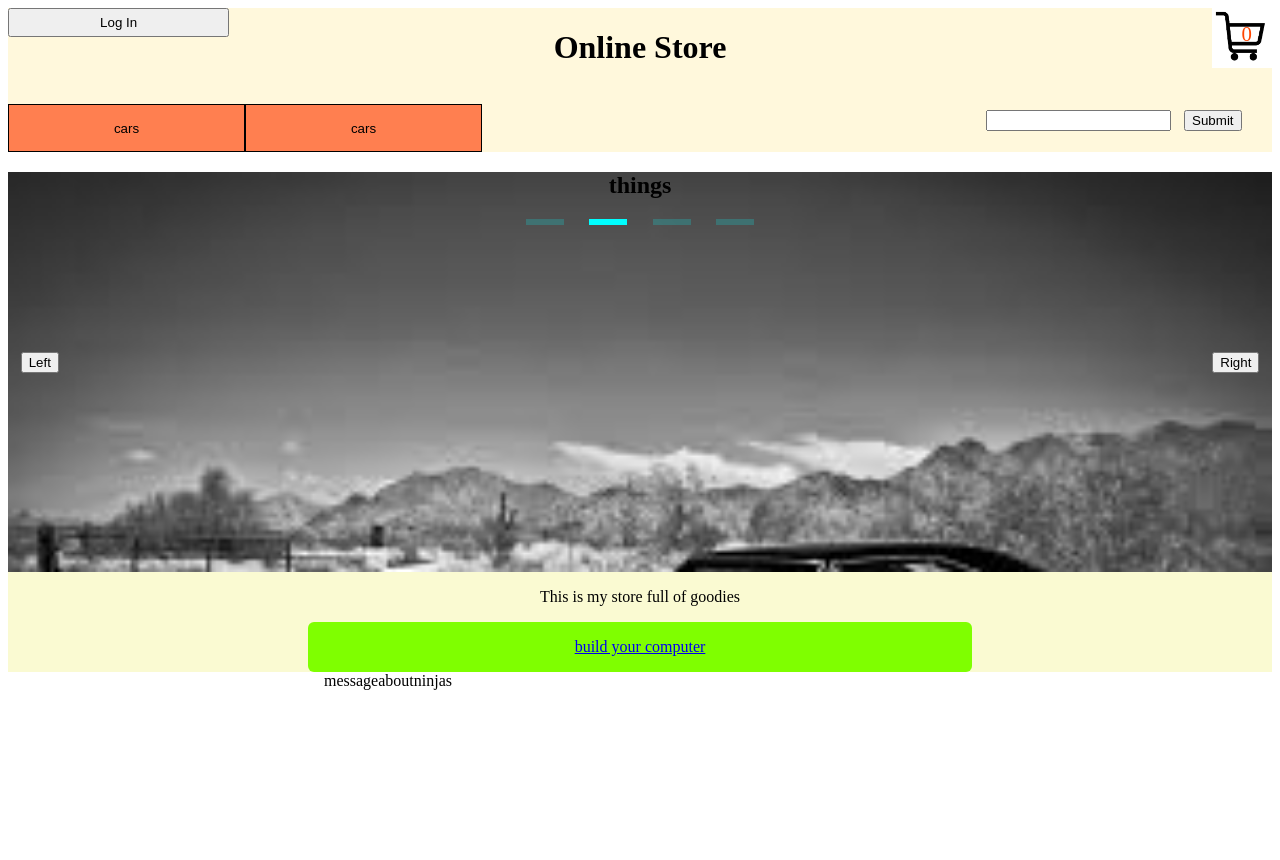
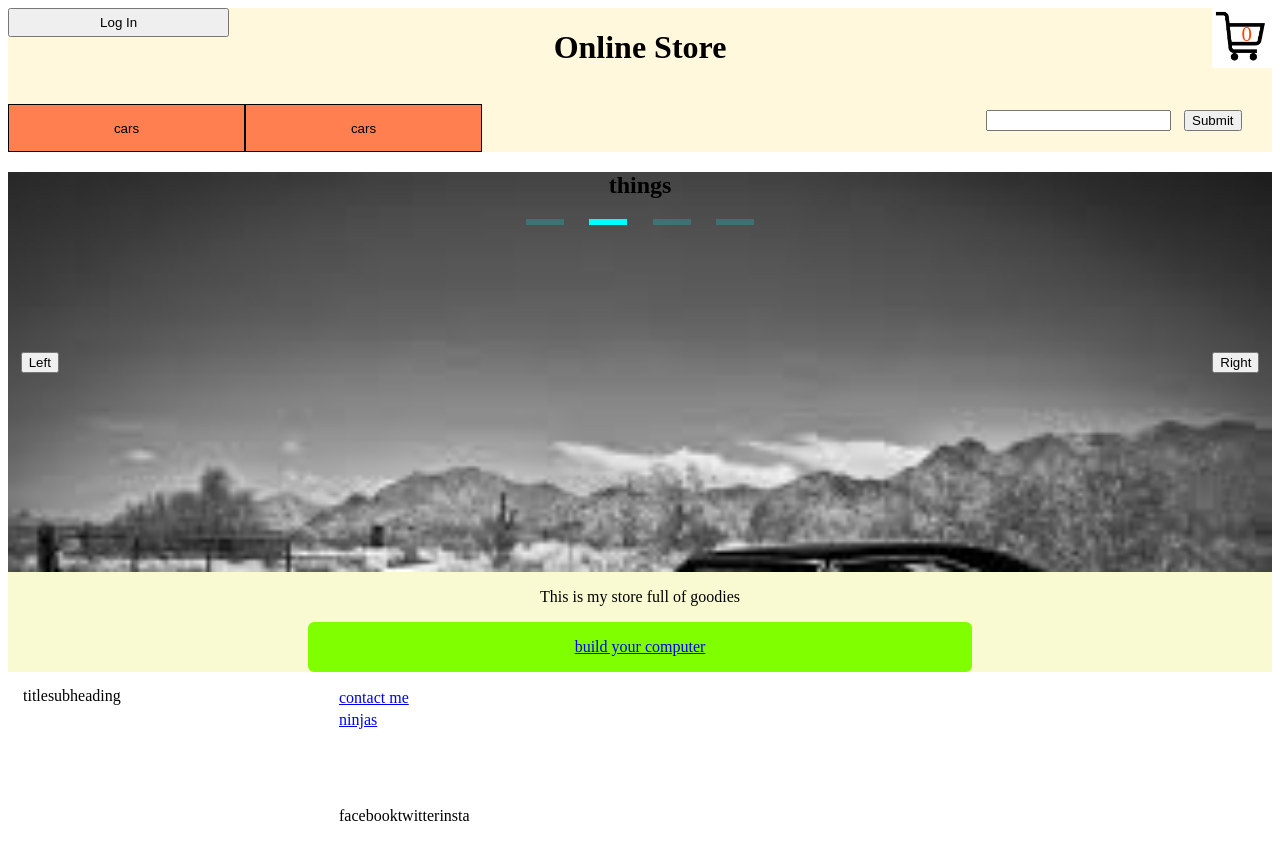
Before and after one commit to DanielHall-Eardley/online_store, a Vue app: page / in a window 1280 px wide. Shown: the top 860 px of the page. Built offline with nearby package versions, Linux system fonts and the light colour scheme.

Commit message:
Feb 2 2019

```diff
--- a/src/components/Cart.vue
+++ b/src/components/Cart.vue
@@ -9,7 +9,7 @@
   export default{
     computed:{
       itemCount: function(){
-        return this.$store.state.customer.itemCount
+        return this.$store.state.customer.customer.itemCount
       }
     },
     methods: {
--- a/src/components/Footer.vue
+++ b/src/components/Footer.vue
@@ -1,13 +1,13 @@
 <template>
   <div id='footer-container'>
     <div id="custom-content-container">
-
+      <span class='custom-content' v-for='content in footerData.customContent'>{{content}}</span>
     </div>
     <div id="links-container">
-      <a v-for="link in footerData.links">{{link}}</a>
+      <a :href='link.url' class="link" v-for="link in footerData.links">{{link.name}}</a>
     </div>
     <div id="logo-copyright-container">
-
+      <span class='logo-copyright' v-for='logos in footerData.logos'>{{logos}}</span>
     </div>
   </div>
 </template>
@@ -16,7 +16,7 @@
   export default {
     computed:{
       footerData(){
-        return this.$store.state.footerData
+        return this.$store.state.shopConfig.footerData
       }
     }
   }
@@ -28,4 +28,25 @@
     grid-template-columns: 1fr 3fr;
     grid-template-rows: minmax(15vh, auto) 10vh;
   }
+  #custom-content-container{
+    grid-column: 1/2;
+    grid-row: 1/3;
+    padding: 15px;
+  }
+  #links-container{
+    display:flex;
+    flex-direction: column;
+    grid-column: 2/3;
+    grid-row: 1/2;
+    padding: 15px;
+  }
+  #logo-copyright-container{
+    grid-column: 2/3;
+    grid-row: 2/3;
+    padding: 15px;
+  }
+  .link{
+    margin-bottom: 2px;
+    margin-top: 2px;
+  }
 </style>
--- a/src/components/Login.vue
+++ b/src/components/Login.vue
@@ -9,7 +9,7 @@
   export default{
     computed: {
       customer:function(){
-      return this.$store.state.customer
+      return this.$store.state.customer.customer
       }
     },
     methods:{
--- a/src/components/Menu.vue
+++ b/src/components/Menu.vue
@@ -25,7 +25,7 @@
   export default{
     computed: {
       menus: function(){
-        return this.$store.state.menus
+        return this.$store.state.shopConfig.menus
       }
     },
     methods: {
--- a/src/components/StoreDescription.vue
+++ b/src/components/StoreDescription.vue
@@ -6,7 +6,7 @@
 export default {
     computed:{
         storeDesc(){
-            return this.$store.state.storeDescription
+            return this.$store.state.shopConfig.storeDescription
         }
     },
     created: function getDescription(){
--- /dev/null
+++ b/src/stateModules/customerState.js
@@ -0,0 +1,26 @@
+let customer = {
+    state: {
+        customer: {
+            name: "Daniel",
+            email: "",
+            address: "",
+            itemCount: 0,
+            loggedIn: true,
+        }
+    },
+    mutations: {
+        addItem: state => {
+            state.itemCount += 1
+        }
+    },
+    actions: {
+        addItem: context => {
+            context.commit("addItem")
+        }
+    },
+    getters: {
+
+    }
+}
+
+export default customer
--- /dev/null
+++ b/src/stateModules/productState.js
@@ -0,0 +1,23 @@
+let products = {
+    state: {
+        customProduct: {
+            name: "build your computer",
+            steps: [
+                {
+                    options: []
+                }
+            ]
+        }
+    },
+    mutations: {
+
+    },
+    actions: {
+
+    },
+    getters: {
+
+    }
+}
+
+export default products
--- /dev/null
+++ b/src/stateModules/shopConfigurationState.js
@@ -0,0 +1,63 @@
+let shopConfig = {
+    state: {
+        storeDescription: "This is my store full of goodies",
+        footerData: {
+            links: [{url: "linkurl", name:"contact me"},{url: "linkurl", name: "ninjas"}],
+            logos: ["facebook", "twitter", "insta"],
+            customContent:["title", "subheading"],
+        },
+        menus: [
+            {
+                category: "cars",
+                toggle: false,
+                order: 1,
+                links: [
+                    {
+                        url: "url",
+                        product: "hellcat"
+                    },
+                    {
+                        url: "url",
+                        product: "mustang"
+                    }
+                ]
+            }, {
+                category: "cars",
+                toggle: false,
+                order: 2,
+                links: [
+                    {
+                        url: "url",
+                        product: "kingswood"
+                    },
+                    {
+                        url: "url",
+                        product: "chevy"
+                    }
+                ],
+            }
+        ]
+    },
+    mutations: {
+        toggleMenu: (state, event) => {
+            for (let i = 0; i <= state.menus.length; i++) {
+                if (i == event.target.id) {
+                    state.menus[i].toggle = !state.menus[i].toggle
+                }
+            }
+        }
+    },
+    actions: {
+        toggleMenuAction: (context, event) => {
+            context.commit("toggleMenu", event)
+        },
+        storeDescription: (context, payload) => {
+            console.log('finish componenent')
+        }
+    },
+    getters: {
+
+    }
+}
+
+export default shopConfig
--- a/src/store.js
+++ b/src/store.js
@@ -3,82 +3,14 @@ import Vuex from 'vuex'
 
 Vue.use(Vuex)
 
+import customer from '@/stateModules/customerState.js'
+import products from '@/stateModules/productState.js'
+import shopConfig from '@/stateModules/shopConfigurationState.js'
+
 export default new Vuex.Store({
-  strict: true,
-  state: {
-    customer: {
-      name:"Daniel",
-      email:"",
-      address:"",
-      itemCount: 0,
-      loggedIn: true,
-    },
-    menus: [
-      {
-      category: "cars",
-      toggle: false,
-      order: 1,
-      links:[
-        {
-          url: "url",
-          product: "hellcat"
-        },
-        {
-          url: "url",
-          product: "mustang"
-        }
-      ]
-    },{
-      category: "cars",
-      toggle: false,
-      order: 2,
-      links:[
-        {
-          url: "url",
-          product: "kingswood"
-        },
-        {
-          url: "url",
-          product: "chevy"
-        }
-      ],
-    }
-    ],
-    customProduct:{
-      name: "build your computer",
-      steps:[
-        {
-          options: []
-        }
-      ]
-    },
-    storeDescription: "This is my store full of goodies",
-    footerData:{
-      links:["message", "about", "ninjas"],
-      logos:[],
-    }
-  },
-  mutations: {
-    addItem: state => {
-      state.itemCount += 1
-    },
-    toggleMenu: (state, event) => {
-      for(let i = 0; i <= state.menus.length; i ++){
-        if(i == event.target.id){
-          state.menus[i].toggle = ! state.menus[i].toggle
-        }
-      }
-    }
-  },
-  actions: {
-    addItem: context =>{
-      context.commit("addItem")
-    },
-    toggleMenuAction: (context, event) => {
-      context.commit("toggleMenu", event)
-    },
-    storeDescription: (context, payload)=>{
-      console.log('finish componenent')
-    }
+  modules: {
+    customer,
+    products,
+    shopConfig,
   }
 })
--- a/src/views/Home.vue
+++ b/src/views/Home.vue
@@ -45,7 +45,7 @@ export default {
   },
   computed:{
     customProductName(){
-      return this.$store.state.customProduct.name
+      return this.$store.state.products.customProduct.name
     }
   }
 }
```
